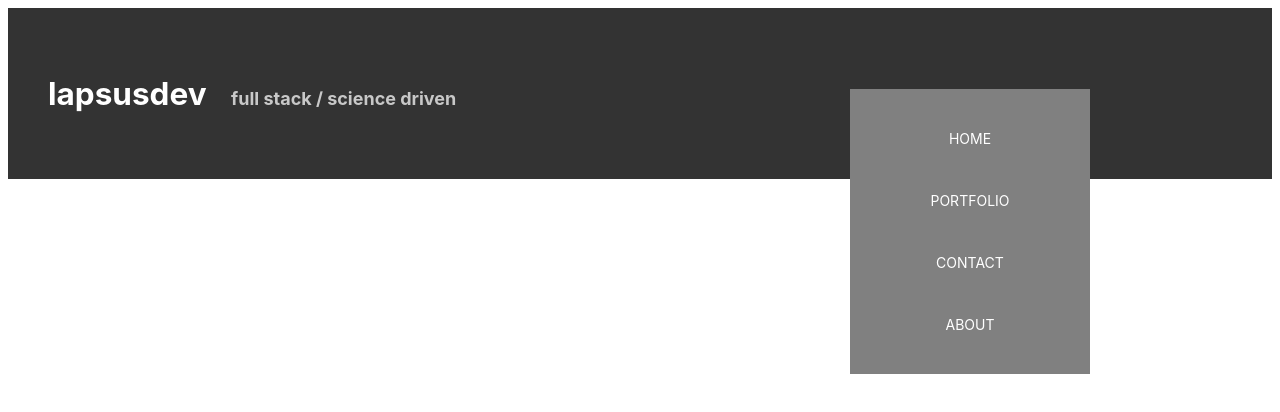
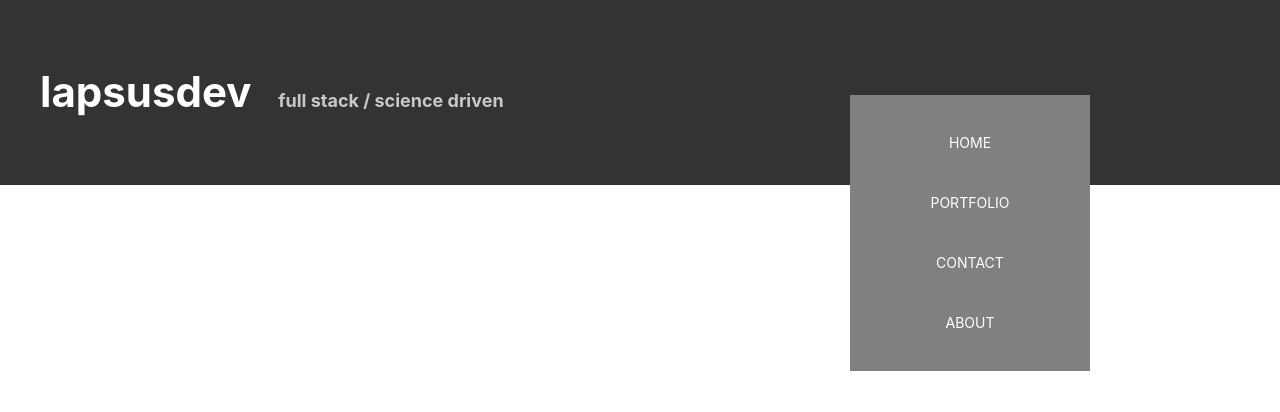
Before and after one commit to gerarddo/lapsusdev-v2, an Angular app: page / in a window 1280 px wide. Shown: the top 412 px of the page. Built offline with nearby package versions, Linux system fonts and the light colour scheme.

Commit message:
Added normlize.css npm package

```diff
--- a/package.json
+++ b/package.json
@@ -19,6 +19,7 @@
     "@angular/platform-browser": "~8.2.5",
     "@angular/platform-browser-dynamic": "~8.2.5",
     "@angular/router": "~8.2.5",
+    "normalize.css": "^8.0.1",
     "rxjs": "~6.4.0",
     "tslib": "^1.10.0",
     "zone.js": "~0.9.1"
--- a/src/styles.scss
+++ b/src/styles.scss
@@ -1 +1,2 @@
 /* You can add global styles to this file, and also import other style files */
+@import '~normalize.css';
```
Also changed, not shown: 1 other file (tests, documents, lock files or other folders).
